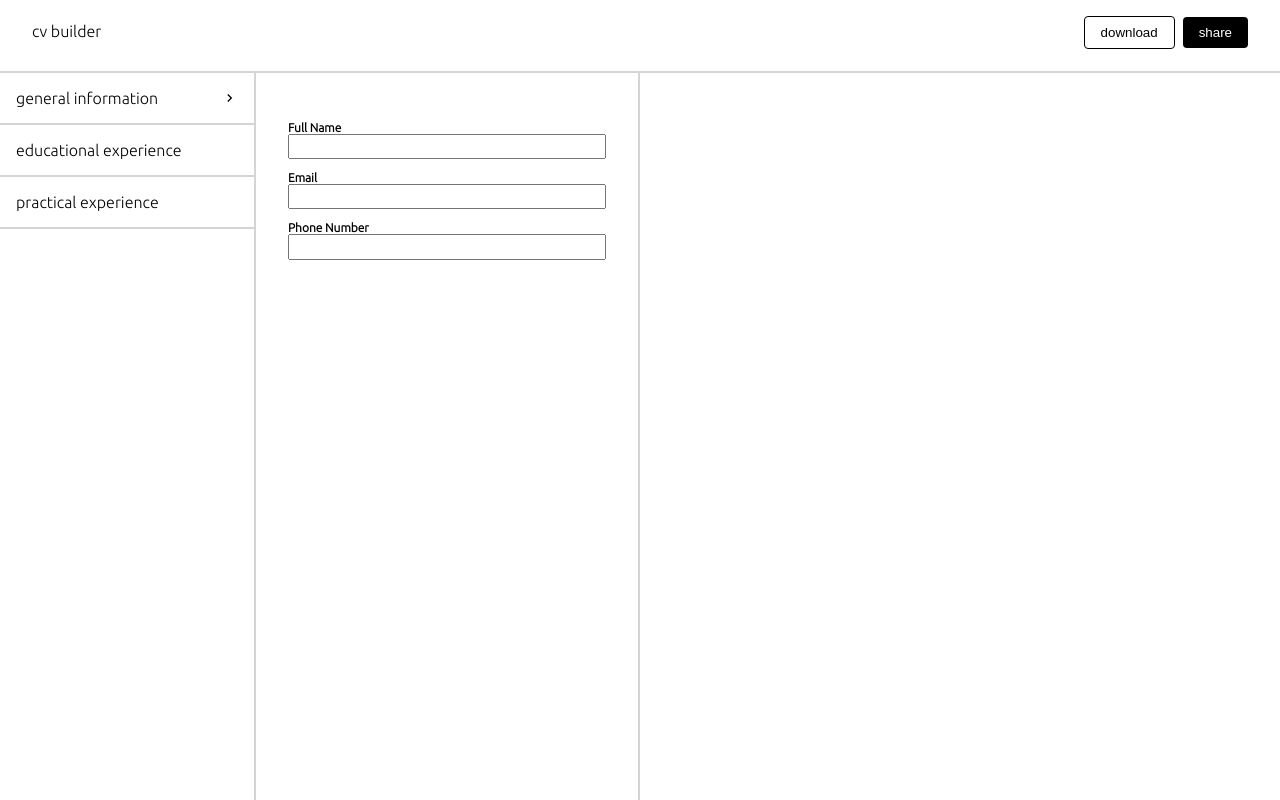
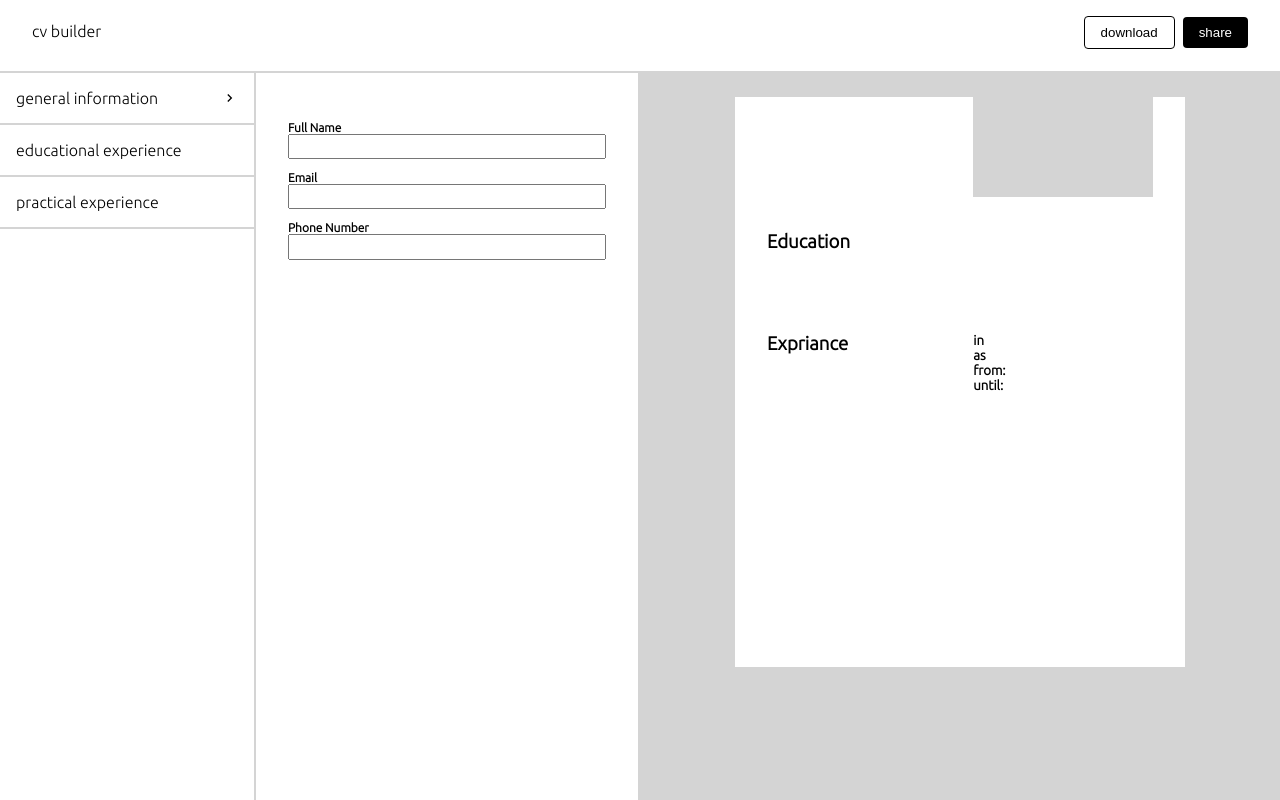
Before and after one commit to ftmhabt/cv-builder, a React (Vite) app in the folder cv-builder/: page / in a window 1280 px wide. Built offline with nearby package versions, Linux system fonts and the light colour scheme.

Commit message:
Add cv paper component

```diff
--- a/cv-builder/src/components/body.jsx
+++ b/cv-builder/src/components/body.jsx
@@ -1,5 +1,4 @@
 import { useState } from "react";
-import "./../styles/body.css";
 import Left from "./left";
 import Right from "./right";
 
@@ -25,7 +24,7 @@ export default function Body() {
   return (
     <>
       <Left data={data} onChange={handleChange} />
-      <Right />
+      <Right data={data} />
     </>
   );
 }
--- a/cv-builder/src/components/left.jsx
+++ b/cv-builder/src/components/left.jsx
@@ -1,4 +1,5 @@
 import { useState } from "react";
+import "./../styles/left.css";
 import rightIcon from "./../assets/right.svg";
 import General from "./general";
 import Educational from "./educational";
--- a/cv-builder/src/components/professional.jsx
+++ b/cv-builder/src/components/professional.jsx
@@ -19,11 +19,11 @@ export default function Professional({ data, onChange }) {
       <textarea
         name="mainResponsibilities"
         id="mainResponsibilities"
-        onChange={(e) => onChange("studyDate", e.target.value)}
+        onChange={(e) => onChange("mainResponsibilities", e.target.value)}
         cols="30"
         rows="10"
       >
-        {data.studyDate}
+        {data.mainResponsibilities}
       </textarea>
       <label htmlFor="from">From:</label>
       <input
--- a/cv-builder/src/components/right.jsx
+++ b/cv-builder/src/components/right.jsx
@@ -1,6 +1,39 @@
-export default function Right(){
-    return(
-        <>
-        </>
-    )
+import "./../styles/right.css";
+
+export default function Right({ data }) {
+  let [first, last] = data.name.split(" ");
+  return (
+    <div className="cv">
+      <div className="paper">
+        <div className="header">
+          <div className="name">
+            <div className="first">{first}</div>
+            <div className="last">{last}</div>
+          </div>
+          <div className="info">
+            <div className="phonenumber">{data.number}</div>
+            <div className="email">{data.email}</div>
+          </div>
+        </div>
+        <div className="education">
+          <h3>Education</h3>
+          <div>
+            <h5>{data.schoolName}</h5>
+            <h5>{data.studyTitle}</h5>
+            <h5>{data.studyDate}</h5>
+          </div>
+        </div>
+        <div className="profession">
+            <h3>Expriance</h3>
+            <div>
+            <h5>in {data.companyName}</h5>
+            <h5>as {data.positionTitle}</h5>
+            <h5>{data.mainResponsibilities}</h5>
+            <h5>from: {data.from}</h5>
+            <h5>until: {data.until}</h5>
+          </div>
+        </div>
+      </div>
+    </div>
+  );
 }
--- a/cv-builder/src/index.css
+++ b/cv-builder/src/index.css
@@ -2,6 +2,7 @@
 
 :root {
   --border:2px solid #D4D4D4;
+  --gray: #D4D4D4;
   font-family: 'Ubuntu', sans-serif;
 }
 
--- /dev/null
+++ b/cv-builder/src/styles/right.css
@@ -0,0 +1,51 @@
+.cv{
+    background-color: var(--gray);
+}
+
+.paper{
+    background-color: white;
+    width: 450px;
+    height: 570px;
+    margin: 1.5rem auto;
+    padding: 2rem;
+}
+
+.header{
+    display: flex;
+    height: 70px;
+}
+
+.name{
+    font-size: 2rem;
+}
+
+.last{
+    font-weight: bold;
+}
+
+.info{
+    width: 180px;
+    height: 100px;
+    font-size: .75rem;
+    background-color: var(--gray);
+    margin-top: -2rem;
+    margin-left: auto;
+    padding: 1rem;
+    padding-top: 2.5rem;
+}
+
+.education,
+.profession{
+    height: 70px;
+    margin: 2rem 0;
+    display: flex;
+}
+
+.education div,
+.profession div{
+    margin-left: 125px;
+}
+
+.profession{
+    height: 100px;
+}
```
Also changed, not shown: cv-builder/src/styles/left.css (renamed from cv-builder/src/styles/body.css).
